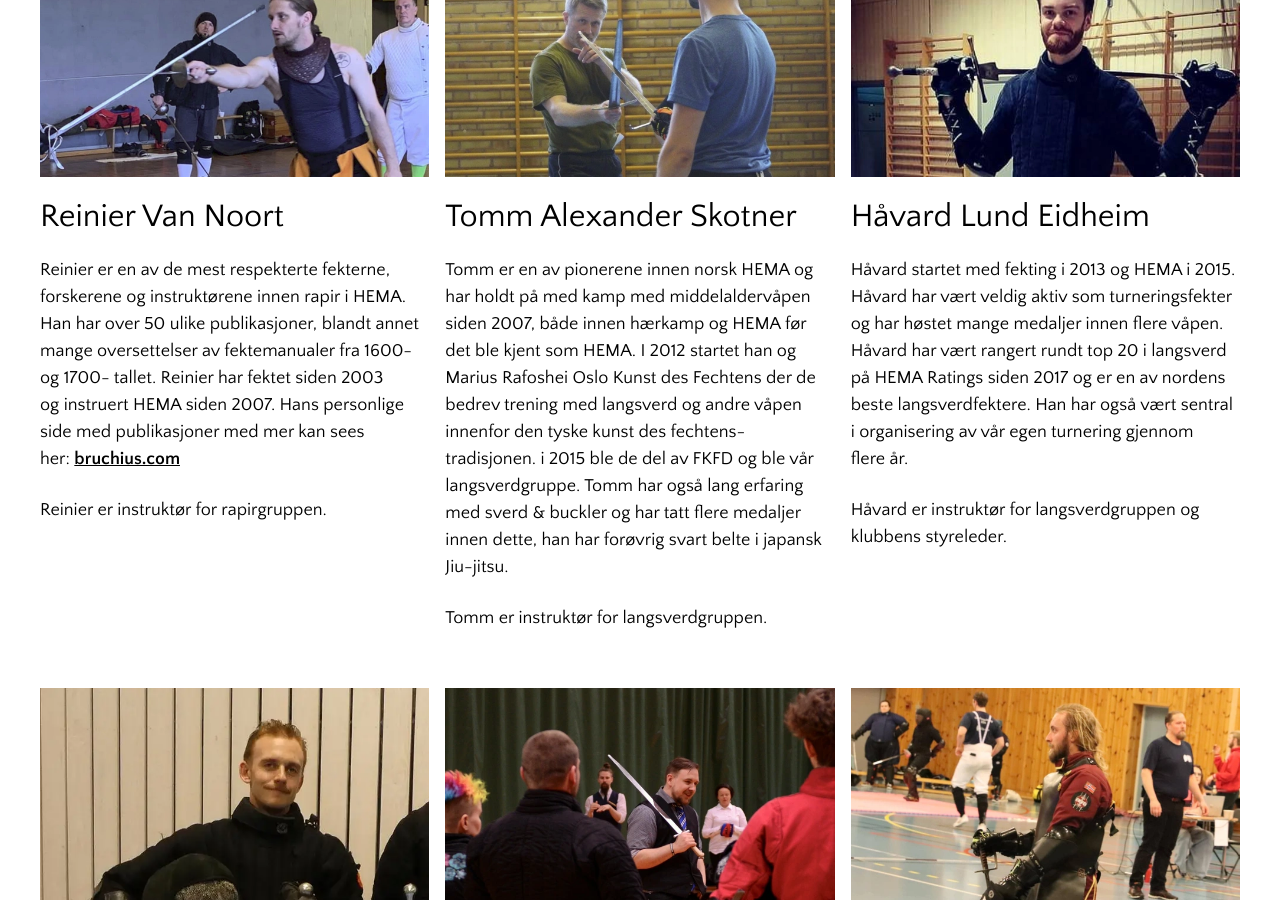
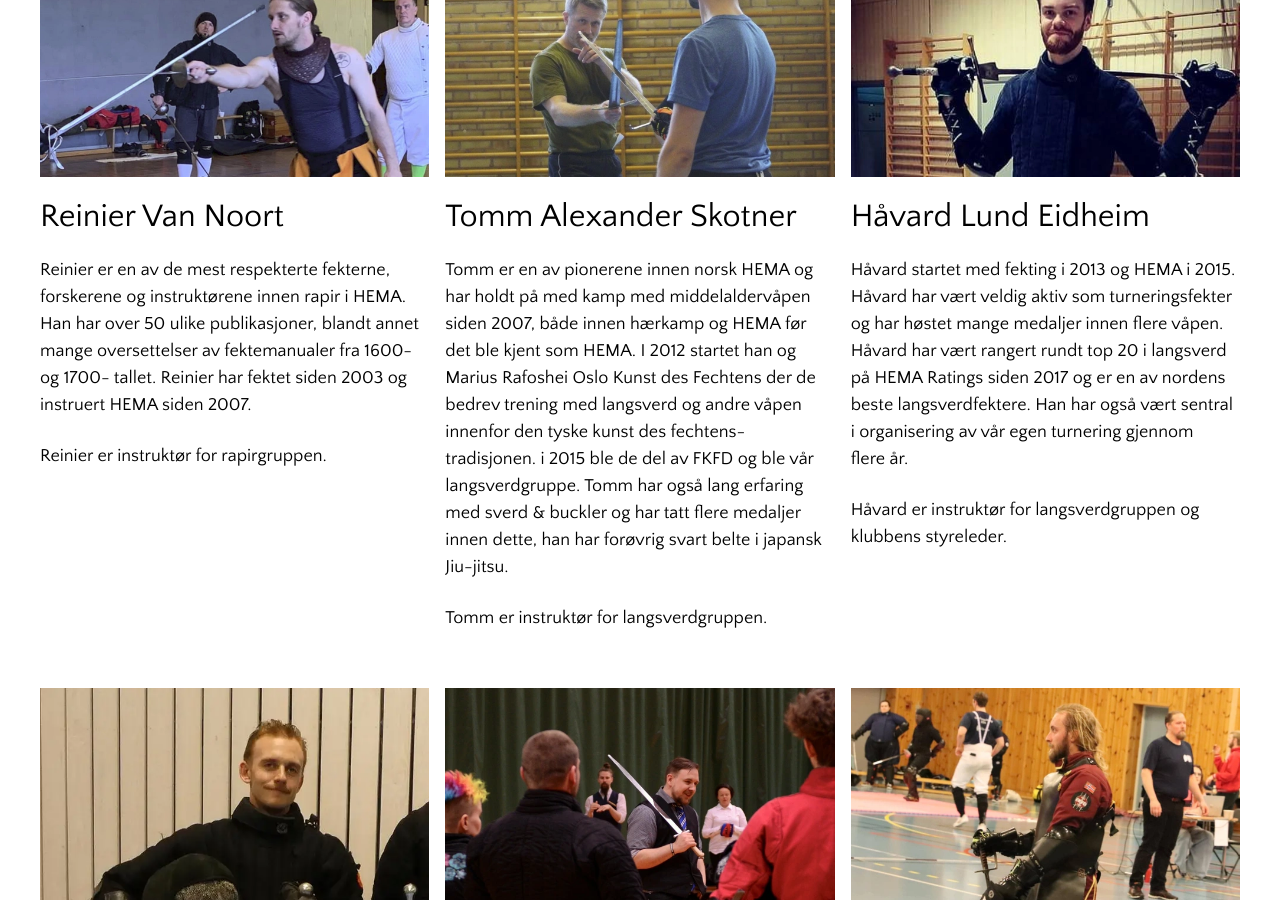
Before and after one commit to frieduellister/frieduellister.github.io, a Jekyll site: the page built from pages/oslo/instroktorer-oslo.html, in a window 1280 px wide and 900 px high, scrolled down 601 px. Built offline with Jekyll 4.4.1, drawn with Linux system fonts in a browser that asks for light colours.

Commit message:
Remove reinier web

```diff
--- a/pages/oslo/instroktorer-oslo.html
+++ b/pages/oslo/instroktorer-oslo.html
@@ -27,8 +27,7 @@ permalink: /oslo/instroktorer
         <p>
           Reinier er en av de mest respekterte fekterne, forskerene og instruktørene innen rapir i HEMA. Han har over 50
           ulike publikasjoner, blandt annet mange oversettelser av fektemanualer fra 1600- og 1700- tallet. Reinier har
-          fektet siden 2003 og instruert HEMA siden 2007. Hans personlige side med publikasjoner med mer kan sees her:
-          <a href="http://www.bruchius.com">bruchius.com</a>
+          fektet siden 2003 og instruert HEMA siden 2007.
         </p>
         <p>Reinier er instruktør for rapirgruppen.</p>
       </div>
```
